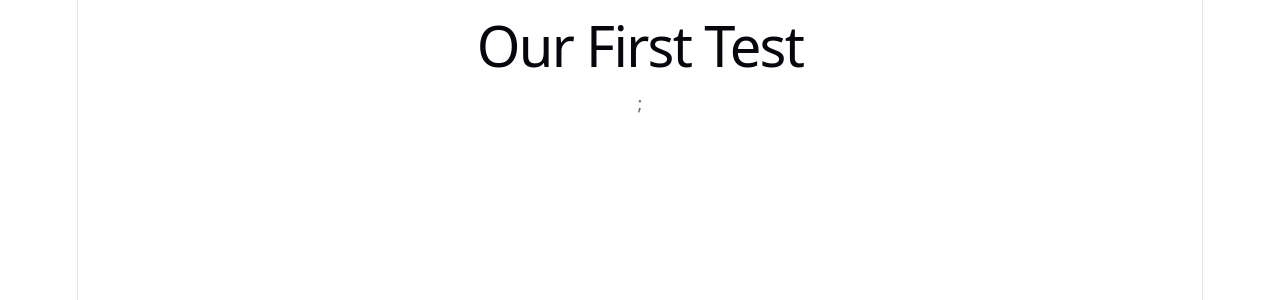
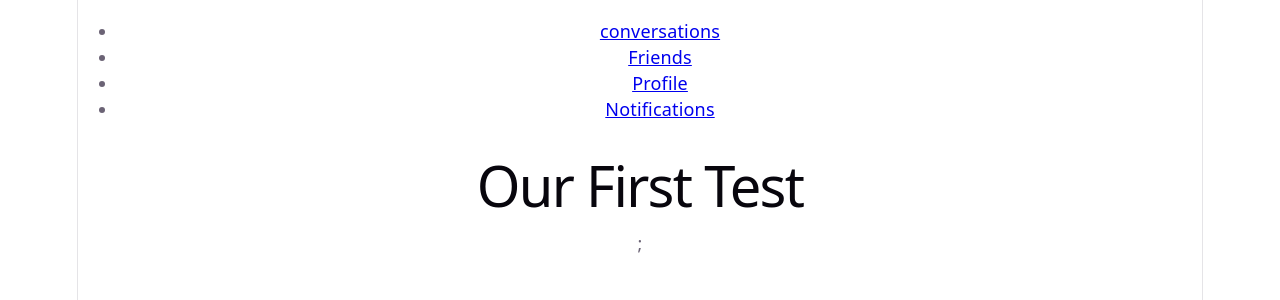
Before and after one commit to heroes75/messaging-app-frontend-project, a React (Vite) app: page / in a window 1280 px wide. Shown: the top 300 px of the page. Built offline with nearby package versions, Linux system fonts and the light colour scheme; no server answers.

Commit message:
see how implement outlet

```diff
--- a/src/App.jsx
+++ b/src/App.jsx
@@ -1,7 +1,7 @@
 import { useEffect, useState } from "react";
 import "./App.css";
 import socket from "./socket";
-import { useNavigate } from "react-router";
+import { Link, Outlet, useNavigate } from "react-router";
 
 function App() {
     const [user, setUser] = useState()
@@ -25,8 +25,16 @@ function App() {
     return (
         <>
             <nav>
-
+                <ul>
+                    <li><Link to={`/conversation`}>conversations</Link></li>
+                    <li><Link to={`/friendship`}>Friends</Link></li>
+                    <li><Link to={`/profile`}>Profile</Link></li>
+                    <li><Link to={`/notification`}>Notifications</Link></li>
+                </ul>
             </nav>
+            <div className="details">
+                <Outlet/>
+            </div>
             <h1>Our First Test</h1>;
         </>
     );
--- /dev/null
+++ b/src/Conponents/Conversations.jsx
@@ -0,0 +1,23 @@
+import { useEffect, useState } from "react";
+
+export default function Conversations() {
+    const [conversations, setConversation] = useState([])
+    useEffect(() => {
+        fetch(`${import.meta.env.VITE_API_URL}/conversation`, {
+            method: 'GET',
+            headers: {
+                authorization: `Bearer ${localStorage.getItem('token')}`
+            }
+        })
+            .then(res => res.json())
+            .then(res => {
+                setConversation(res.conversations)
+            })
+    })
+
+    return (
+        <>
+            <ul>{conversations.map(conversation => <li>{conversation.participants[0].user.username}</li>)}</ul>
+        </>
+    )
+}
```
Also changed, not shown: routes.jsx (+9 -1 lines).
